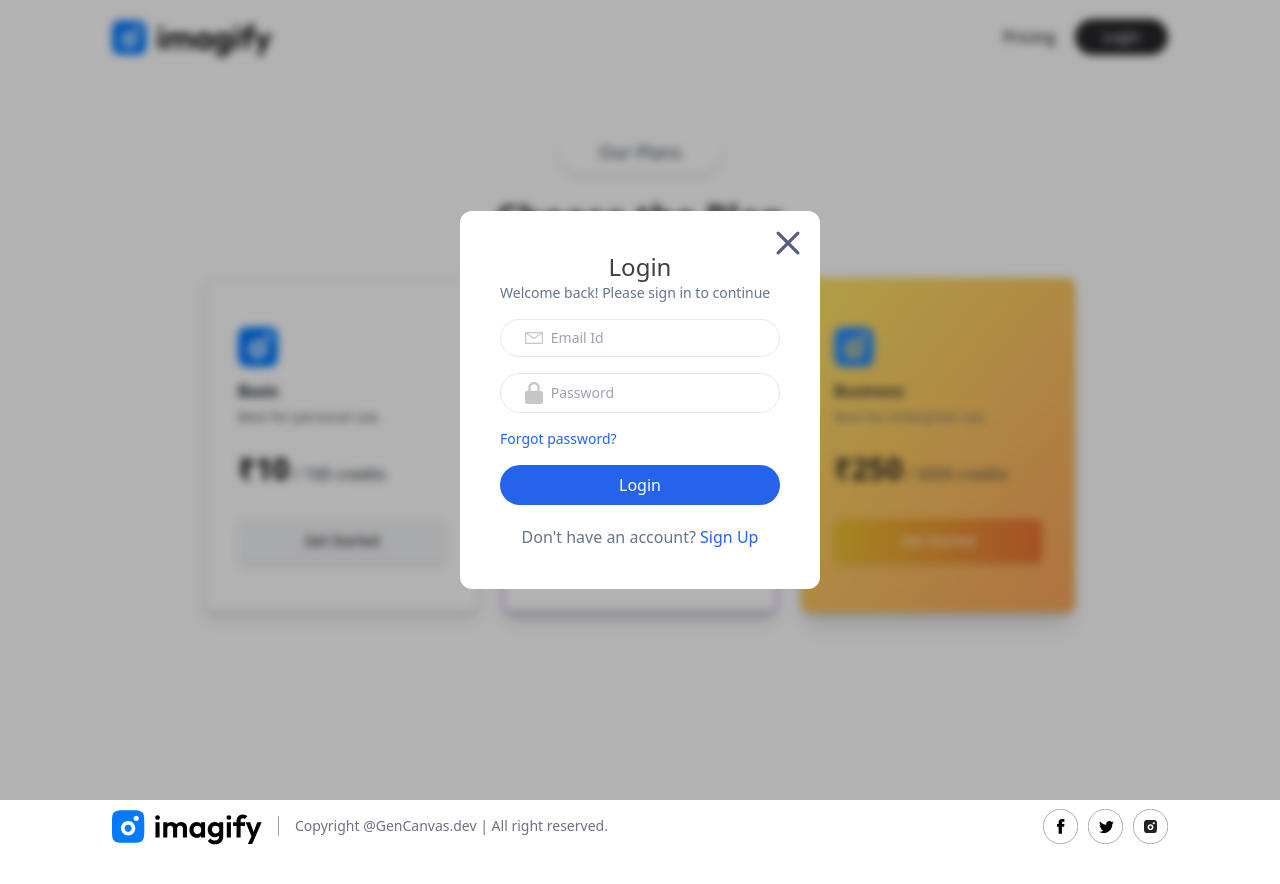
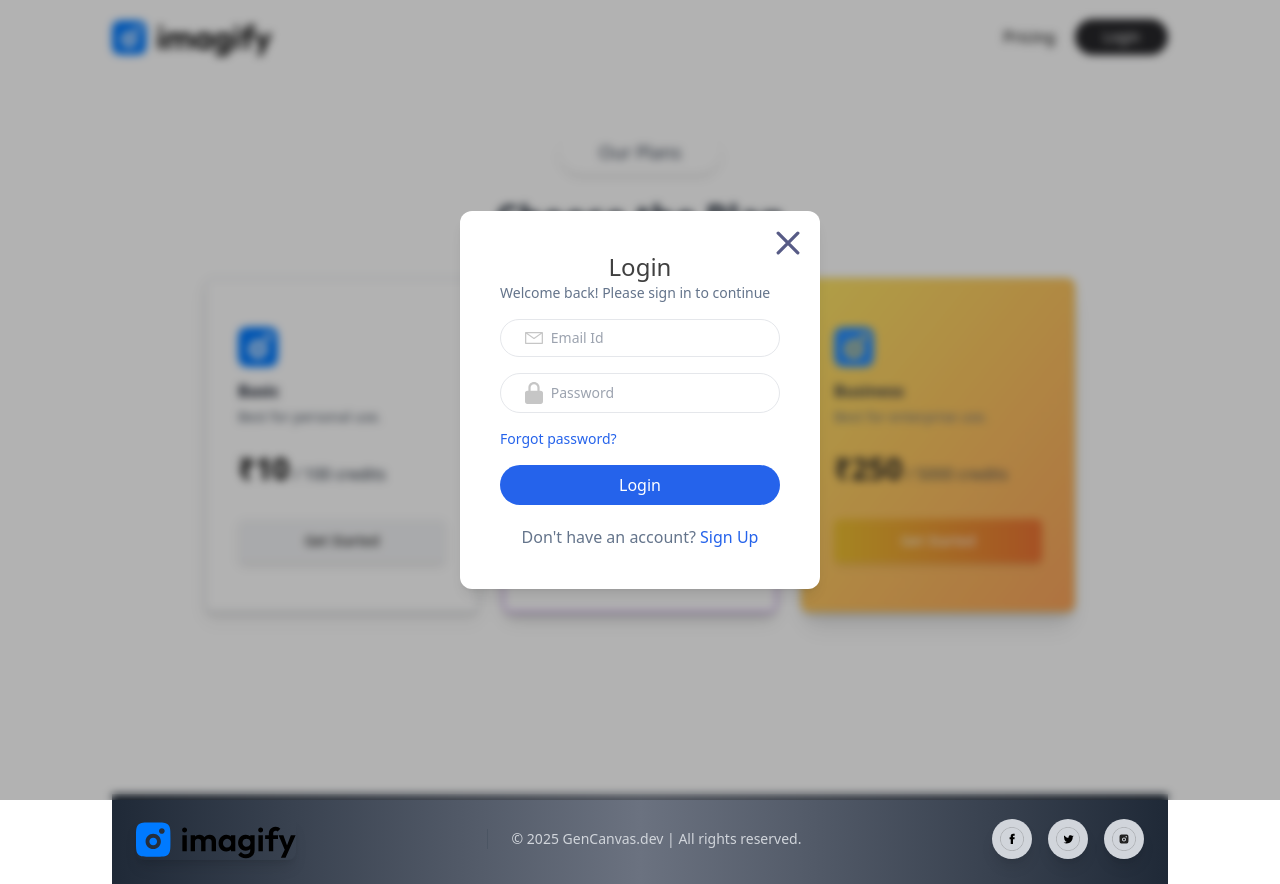
Before and after one commit to 830Utpal/GenCanvas, a React (Vite) app: page /buy in a window 1280 px wide. Both pictures are taken after a click on the button "Login". Before the commit the page ends 858 px from the top, so only its background shows below. Built offline with nearby package versions, Linux system fonts and the light colour scheme.

Commit message:
footer_btn styling

```diff
--- a/src/components/Footer.jsx
+++ b/src/components/Footer.jsx
@@ -1,18 +1,37 @@
-import React from 'react'
-import { assets } from '../assets/assets'
+import React from 'react';
+import { assets } from '../assets/assets';
 
 const Footer = () => {
   return (
-    <div className='flex items-center justify-between gap-4 py-3 mt-20'>
-      <img src={assets.logo} alt="" width={150}/>
-      <p className='flex-1 border-l border-gray-400 pl-4 text-sm text-gray-500 max-sm:hidden'>Copyright @GenCanvas.dev | All right reserved.</p>
-      <div className='flex gap-2.5'>
-        <img src={assets.facebook_icon} alt='' width={35}/>
-        <img src={assets.twitter_icon} alt='' width={35}/>
-        <img src={assets.instagram_icon} alt='' width={35}/>
+    <footer className="bg-gradient-to-r from-gray-800 via-gray-500 to-gray-800 text-white py-6 mt-20">
+      <div className="max-w-7xl mx-auto flex flex-col md:flex-row items-center justify-between px-6 gap-6">
+        {/* Logo */}
+        <img src={assets.logo} alt="GenCanvas Logo" className="w-40 rounded-lg shadow-lg" />
+
+        {/* Copyright Text */}
+        <p className="text-sm text-gray-300 border-l border-gray-600 pl-6 max-sm:hidden">
+          © {new Date().getFullYear()} GenCanvas.dev | All rights reserved.
+        </p>
+
+        {/* Social Icons */}
+        <div className="flex gap-4">
+          {[
+            { src: assets.facebook_icon, alt: 'Facebook' },
+            { src: assets.twitter_icon, alt: 'Twitter' },
+            { src: assets.instagram_icon, alt: 'Instagram' },
+          ].map((icon, index) => (
+            <a key={index} href="#" className="transition-transform transform hover:scale-110">
+              <img
+                src={icon.src}
+                alt={icon.alt}
+                className="w-10 h-10 p-2 bg-gray-300 rounded-full shadow-lg hover:bg-gray-500 transition-all duration-300"
+              />
+            </a>
+          ))}
+        </div>
       </div>
-    </div>
-  )
-}
+    </footer>
+  );
+};
 
-export default Footer
+export default Footer;
--- a/src/components/GenerateBtn.jsx
+++ b/src/components/GenerateBtn.jsx
@@ -1,6 +1,8 @@
-import React from "react";
+import React, { useContext } from "react";
 import { assets } from "../assets/assets";
 import { motion } from "framer-motion";
+import { AppContext } from "../context/AppContext";
+import { useNavigate } from "react-router-dom";
 
 const fadeUp = {
   hidden: { opacity: 0, y: 40 },
@@ -8,6 +10,20 @@ const fadeUp = {
 };
 
 const GenerateBtn = () => {
+  const { user, setShowLogin, showLogin } = useContext(AppContext); // Get `showLogin`
+  const navigate = useNavigate();
+
+  const onClickHandler = () => {
+    if (user) {
+      navigate("/result");
+    } else {
+      setShowLogin(true);
+    }
+  };
+
+  // **Hide GenerateBtn when login is open**
+  if (showLogin) return null;
+
   return (
     <motion.div
       initial="hidden"
@@ -15,7 +31,6 @@ const GenerateBtn = () => {
       viewport={{ once: true, amount: 0.2 }}
       className="pb-16 text-center"
     >
-      {/* Heading with Animation */}
       <motion.h1
         variants={fadeUp}
         className="text-2xl md:text-3xl lg:text-4xl mt-4 font-semibold text-neutral-800 py-6 md:py-16"
@@ -23,8 +38,8 @@ const GenerateBtn = () => {
         See the magic. Try now
       </motion.h1>
 
-      {/* Button with Animation & Aesthetic Hover Effect */}
       <motion.button
+        onClick={onClickHandler}
         variants={fadeUp}
         whileHover={{
           scale: 1.1,
@@ -38,7 +53,6 @@ const GenerateBtn = () => {
         <span className="relative z-10">Generate Images</span>
         <img src={assets.star_group} alt="" className="h-6 relative z-10" />
 
-        {/* Glow Effect (Doesn't Affect Text) */}
         <span className="absolute inset-0 rounded-full opacity-0 hover:opacity-100 transition-opacity duration-500 bg-gray-800"></span>
       </motion.button>
     </motion.div>
--- a/src/components/Login.jsx
+++ b/src/components/Login.jsx
@@ -1,60 +1,122 @@
-import React, { useContext, useEffect, useState } from 'react'
-import { assets } from '../assets/assets'
-import { AppContext } from '../context/AppContext'
+import React, { useContext, useEffect, useState, useRef } from "react";
+import { assets } from "../assets/assets";
+import { AppContext } from "../context/AppContext";
+import { gsap } from "gsap";
 
 const Login = () => {
-    const [state, setState] = useState('Login')
-    const { setShowLogin } = useContext(AppContext)
+  const [state, setState] = useState("Login");
+  const { setShowLogin } = useContext(AppContext);
+  const formRef = useRef(null);
 
   useEffect(() => {
-        document.body.style.overflow = 'hidden'
+    document.body.style.overflow = "hidden";
+
+    // GSAP animation for form entrance
+    gsap.fromTo(
+      formRef.current,
+      { y: 50, opacity: 0, scale: 0.9 },
+      { y: 0, opacity: 1, scale: 1, duration: 0.6, ease: "power3.out" }
+    );
+
     return () => {
-            document.body.style.overflow = 'unset'
-        }
-    }, [])
+      document.body.style.overflow = "unset";
+    };
+  }, []);
 
   return (
-        <div className='absolute top-0 left-0 right-0 bottom-0 z-10 backdrop-blur-sm bg-black/30 flex justify-center items-center'>
-            <form className='relative bg-white p-10 rounded-xl text-slate-500'>
-                <h1 className='text-center text-2xl text-neutral-700 font-medium'>{state}</h1>
-                <p className='text-sm'>Welcome back! Please sign in to continue</p>
+    <div className="fixed top-0 left-0 right-0 bottom-0 z-10 backdrop-blur-sm bg-black/30 flex justify-center items-center">
+      <form
+        ref={formRef}
+        className="relative bg-white p-10 rounded-xl text-slate-500 shadow-lg"
+      >
+        <h1 className="text-center text-2xl text-neutral-700 font-medium">
+          {state}
+        </h1>
+        <p className="text-sm">Welcome back! Please sign in to continue</p>
 
         {/* Full Name Field (Only in Sign Up) */}
-                {state !== 'Login' && (
-                    <div className='border px-6 py-2 flex items-center gap-2 rounded-full mt-4'>
-                        <img src={assets.profile_icon || assets.user_icon} alt="" className="w-6 opacity-50 relative -left-1"/>
-                        <input type='text' className='outline-none text-sm w-full' placeholder='Full Name' required />
+        {state !== "Login" && (
+          <div className="border px-6 py-2 flex items-center gap-2 rounded-full mt-4">
+            <img
+              src={assets.profile_icon || assets.user_icon}
+              alt=""
+              className="w-6 opacity-50 relative -left-1"
+            />
+            <input
+              type="text"
+              className="outline-none text-sm w-full"
+              placeholder="Full Name"
+              required
+            />
           </div>
         )}
 
-                <div className='border px-6 py-2 flex items-center gap-2 rounded-full mt-4'>
-                    <img src={assets.email_icon} alt="" className="w-5 opacity-80"/>
-                    <input type='email' className='outline-none text-sm w-full' placeholder='Email Id' required />
+        <div className="border px-6 py-2 flex items-center gap-2 rounded-full mt-4">
+          <img src={assets.email_icon} alt="" className="w-5 opacity-80" />
+          <input
+            type="email"
+            className="outline-none text-sm w-full"
+            placeholder="Email Id"
+            required
+          />
         </div>
-                <div className='border px-6 py-2 flex items-center gap-2 rounded-full mt-4'>
-                    <img src={assets.lock_icon} alt="" className="w-5 opacity-80"/>
-                    <input type='password' className='outline-none text-sm w-full' placeholder='Password' required />
+        <div className="border px-6 py-2 flex items-center gap-2 rounded-full mt-4">
+          <img src={assets.lock_icon} alt="" className="w-5 opacity-80" />
+          <input
+            type="password"
+            className="outline-none text-sm w-full"
+            placeholder="Password"
+            required
+          />
         </div>
 
-                <p className='text-sm text-blue-600 my-4 cursor-pointer'>Forgot password?</p>
-                <button className='bg-blue-600 w-full text-white py-2 rounded-full'>
-                    {state === 'Login' ? 'Login' : 'Create account'}
+        <p className="text-sm text-blue-600 my-4 cursor-pointer">
+          Forgot password?
+        </p>
+        <button className="bg-blue-600 w-full text-white py-2 rounded-full hover:bg-blue-700 transition-all duration-300">
+          {state === "Login" ? "Login" : "Create account"}
         </button>
 
-                {state === 'Login' ? (
-                    <p className='mt-5 text-center'>
-                        Don't have an account? <span className='text-blue-600 cursor-pointer' onClick={() => setState('Sign Up')}>Sign Up</span>
+        {state === "Login" ? (
+          <p className="mt-5 text-center">
+            Don't have an account?{" "}
+            <span
+              className="text-blue-600 cursor-pointer"
+              onClick={() => setState("Sign Up")}
+            >
+              Sign Up
+            </span>
           </p>
         ) : (
-                    <p className='mt-5 text-center'>
-                        Already have an account? <span className='text-blue-600 cursor-pointer' onClick={() => setState('Login')}>Login</span>
+          <p className="mt-5 text-center">
+            Already have an account?{" "}
+            <span
+              className="text-blue-600 cursor-pointer "
+              onClick={() => setState("Login")}
+            >
+              Login
+            </span>
           </p>
         )}
 
-                <img onClick={() => setShowLogin(false)} src={assets.cross_icon} alt="" className='absolute top-5 right-5 cursor-pointer w-6 hover:scale-110 transition-all duration-200' />
+        <img
+          onClick={() => {
+            gsap.to(formRef.current, {
+              y: 50,
+              opacity: 0,
+              scale: 0.9,
+              duration: 0.4,
+              ease: "power3.in",
+              onComplete: () => setShowLogin(false),
+            });
+          }}
+          src={assets.cross_icon}
+          alt=""
+          className="absolute top-5 right-5 cursor-pointer w-6 hover:scale-110 transition-all duration-200"
+        />
       </form>
     </div>
-    )
-}
+  );
+};
 
-export default Login
+export default Login;
```
Lines whose indentation alone changed are shown as unchanged.
